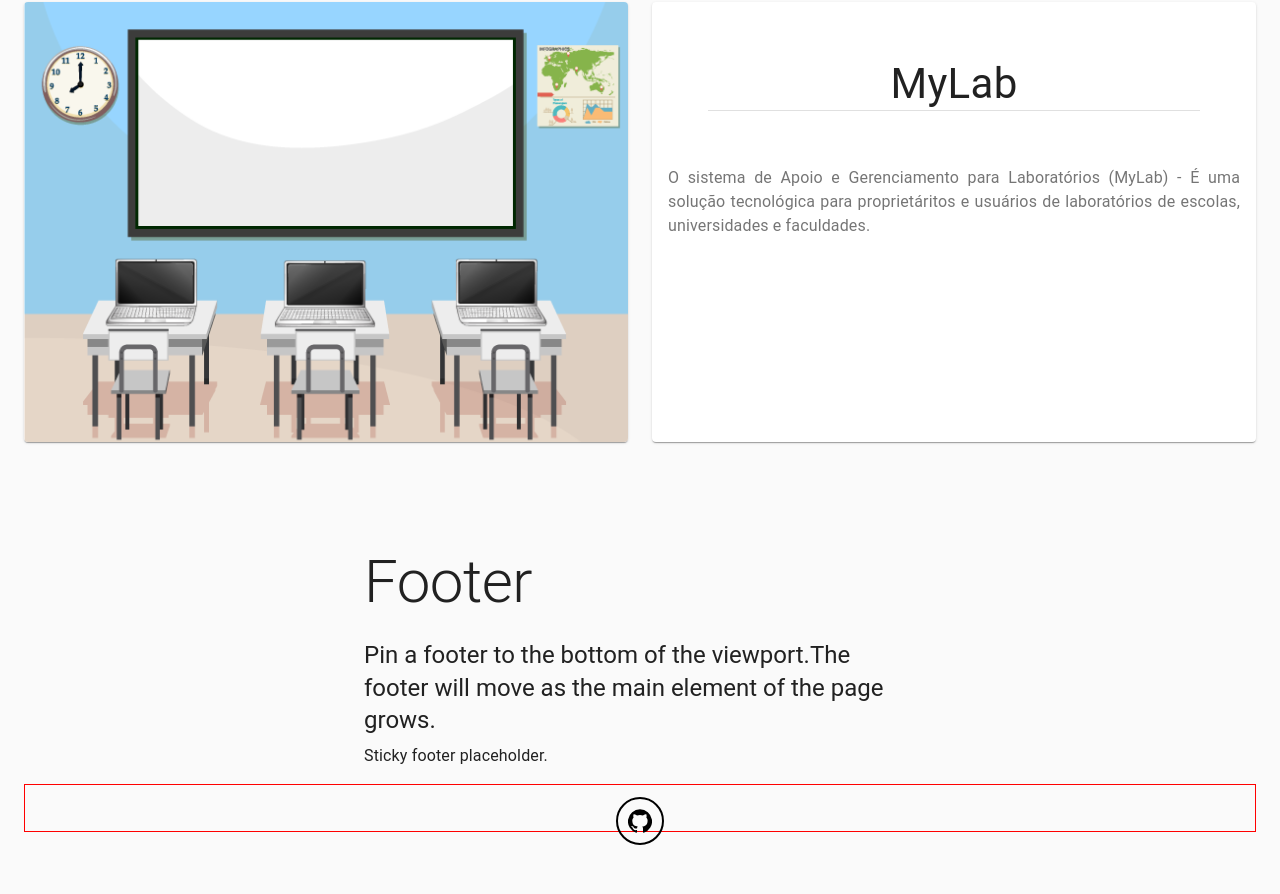
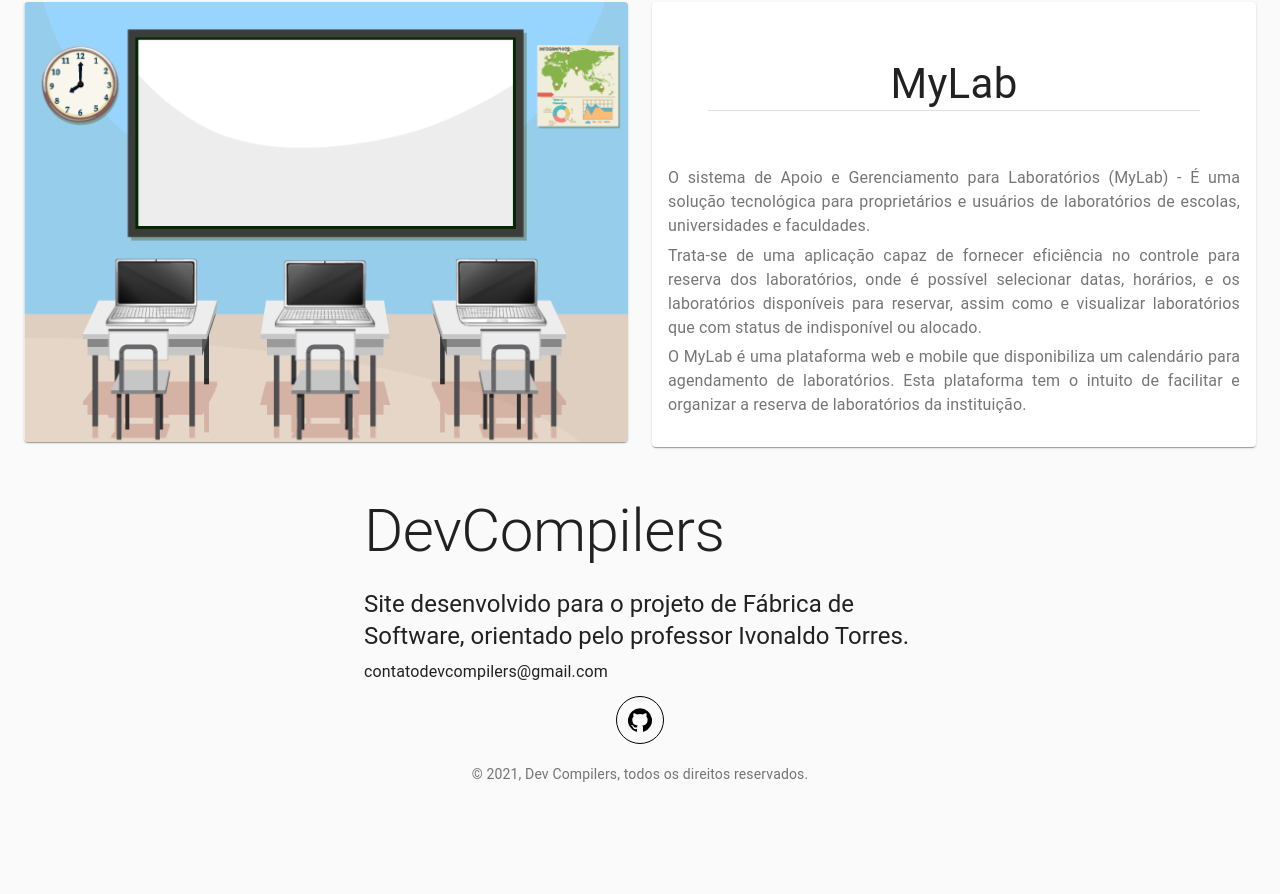
Before and after one commit to andreyroberto/site-devcompilers, a React (Create React App) app: page / in a window 1280 px wide. Shown: the part 1150-2044 px from the top of the page. After the commit the page ends 1954 px from the top, so only its background shows below. Built offline with nearby package versions, Linux system fonts and the light colour scheme.

Commit message:
melhorias

```diff
--- a/src/App.css
+++ b/src/App.css
@@ -41,7 +41,6 @@
 
 
 .rodape{
-  border:1px solid red;
   min-width: 100%;
   width: 48px;
   height: 48px;
@@ -53,15 +52,12 @@
 }
 
 .copyright{
-  border: 1px solid red;
-  margin: 50px;
-  margin-bottom: 50px;
   padding: 20px;
   text-align: center;
 }
 
 .git{
-  border: 2px solid black;
+  border: 1px solid black;
   border-radius: 50%;
   color:black;
   margin-left: 30px;
@@ -75,7 +71,7 @@
 
 .git:hover{
   color: white;
-  background: blue;
-  border:2px solid blue;
-  transition: all 30F0ms ease-in-out;
+  background: #305BB2;
+  border:1px solid #305BB2;
+  transition: all 300ms ease-in-out;
 }
--- a/src/App.js
+++ b/src/App.js
@@ -209,10 +209,10 @@ function App(props) {
             </Card>
           </Grid>
         </Grid>
-        <Typography variant="h3" className={classes.blogText} >
+        <Typography variant="h3" className={classes.blogText}>
           Nosso principal serviço
         </Typography>
-        <Grid container spacing={3}>
+        <Grid container spacing={3} id="servicos">
           <Grid item xs={12} sm={6} md={6}>
             <Card className={classes.card}>
               <CardActionArea>
@@ -232,7 +232,13 @@ function App(props) {
                   <Divider />
                 </Typography>
                 <Typography className={classes.title} color="textSecondary" gutterBottom>
-                  O sistema de Apoio e Gerenciamento para Laboratórios (MyLab) - É uma solução tecnológica para proprietáritos e usuários de laboratórios de escolas, universidades e faculdades.
+                  O sistema de Apoio e Gerenciamento para Laboratórios (MyLab) - É uma solução tecnológica para proprietários e usuários de laboratórios de escolas, universidades e faculdades.
+                </Typography>
+                <Typography className={classes.title} color="textSecondary" gutterBottom>
+                  Trata-se de uma aplicação capaz de fornecer eficiência no controle para reserva dos laboratórios, onde é possível selecionar datas, horários, e os laboratórios disponíveis para reservar, assim como e visualizar laboratórios que com status de indisponível ou alocado.
+                </Typography>
+                <Typography className={classes.title} color="textSecondary" gutterBottom>
+                  O MyLab é uma plataforma web e mobile que disponibiliza um calendário para agendamento de laboratórios. Esta plataforma tem o intuito de facilitar e organizar a reserva de laboratórios da instituição.
                 </Typography>
               </CardContent>
             </Card>
--- a/src/NavBar.js
+++ b/src/NavBar.js
@@ -50,6 +50,13 @@ export default function NavBar(props) {
       anchor.scrollIntoView({ behavior: 'smooth', block: 'center' });
     }
   };
+  const handleClickServicos = (event) => {
+    const anchor = (event.target.ownerDocument || document).querySelector('#servicos');
+
+    if (anchor) {
+      anchor.scrollIntoView({ behavior: 'smooth', block: 'center' });
+    }
+  };
   const handleClickFooter = (event) => {
     const anchor = (event.target.ownerDocument || document).querySelector('#footer');
 
@@ -78,7 +85,7 @@ export default function NavBar(props) {
                 <div>
                   <Tabs onChange={handleClickTab} indicatorColor='secondary' value={value}>
                     <Tab disableRipple onClick={handleClickHome} label='Home' />
-                    <Tab disableRipple label='Serviços' />
+                    <Tab disableRipple onClick={handleClickServicos} label='Serviços' />
                     <Tab disableRipple label='Sobre' />
                     <Tab disableRipple onClick={handleClickFooter} label='Contato' />
                   </Tabs>
--- a/src/components/DrawerComponent.js
+++ b/src/components/DrawerComponent.js
@@ -5,7 +5,7 @@ import MenuIcon from '@material-ui/icons/Menu';
 
 const useStyles = makeStyles(theme => ({
   menuIconContainer: {
-    marginLeft: '150px',
+
   },
 }))
 
@@ -51,7 +51,7 @@ const DrawerComponent = () => {
         </List>
       </Drawer>
 
-      <IconButton className={classes.menuIconContainer} onClick={()=>setOpenDrawer(!openDrawer)}>
+      <IconButton className={classes.menuIconContainer} onClick={()=>setOpenDrawer(!openDrawer)} disableRipple={true} edge="end" >
         <MenuIcon />
       </IconButton>
 
--- a/src/footer.js
+++ b/src/footer.js
@@ -25,14 +25,12 @@ const useStyles = makeStyles((theme) => ({
     flexDirection: 'column',
     alignItems: 'center',
     justifyContent: 'center',
-    // minHeight: '100vh',
   },
   main: {
-    marginTop: theme.spacing(8),
-    marginBottom: theme.spacing(2),
+    marginTop: theme.spacing(1),
+    marginBottom: theme.spacing(1),
   },
   footer: {
-    border: '1px solid red',
     minWidth: '100%',
     marginBottom: '50px',
     padding: theme.spacing(3, 2),
@@ -40,23 +38,9 @@ const useStyles = makeStyles((theme) => ({
     backgroundColor:
       theme.palette.type === 'light' ? theme.palette.grey[200] : theme.palette.grey[800],
   },
-  social: {
-
-
-
-
-  },
-
-  //   social:hover: {
-  //     color: "#608dfd",
-  //     background: "#fff",
-  //   },
-
   props: {
-    // Name of the component ⚛️
     MuiButtonBase: {
-      // The default props to change
-      disableRipple: true, // No more ripple, on the whole application 💣!
+      disableRipple: true,
     },
   },
 }));
@@ -69,15 +53,13 @@ export default function Footer() {
       <CssBaseline />
       <Container component="main" className={classes.main} maxWidth="sm">
         <Typography variant="h2" component="h1" gutterBottom>
-          Footer
+          DevCompilers
         </Typography>
         <Typography variant="h5" component="h2" gutterBottom>
-          {'Pin a footer to the bottom of the viewport.'}
-          {'The footer will move as the main element of the page grows.'}
+          {'Site desenvolvido para o projeto de Fábrica de Software, '}
+          {'orientado pelo professor Ivonaldo Torres.'}
         </Typography>
-        <Typography variant="body1">Sticky footer placeholder.</Typography>
-      </Container>
-
+        <Typography variant="body1">contatodevcompilers@gmail.com</Typography>
 
         <footer className="rodape"  >
           <Container maxWidth="sm">
@@ -94,6 +76,8 @@ export default function Footer() {
 
           </Container>
         </footer>
+
+      </Container>
     </div >
   );
 }
```
Lines whose indentation alone changed are shown as unchanged.
